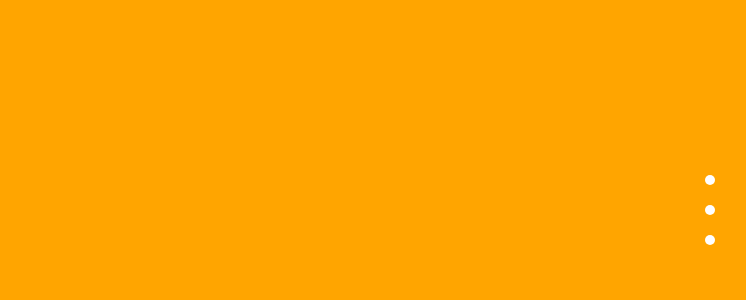
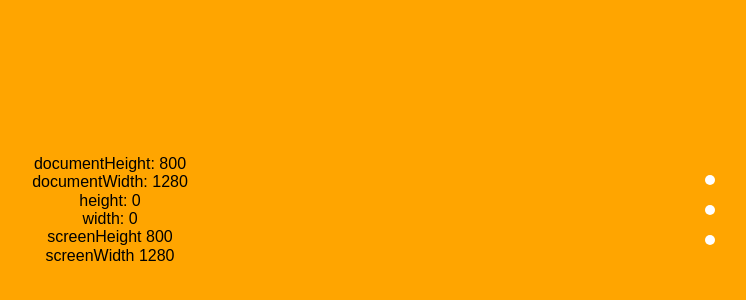
Before and after one commit to AshenFox/full-page-scroll, a React app: page / in a window 1280 px wide. Shown: the part 190-490 px from the top of the page, without its empty margins (530-1276 px from the left). Built offline with nearby package versions, Linux system fonts and the light colour scheme.

Commit message:
Commit 16:00 02.09.2020

```diff
--- a/src/components/FullPageSroll.jsx
+++ b/src/components/FullPageSroll.jsx
@@ -29,7 +29,15 @@ const FullPageSroll = ({
   resetY,
   setScreenDimensions,
 }) => {
-  const { isDown, contPosY, offsetY, offsetAxis, isHorMovable } = main;
+  const {
+    isDown,
+    contPosY,
+    offsetY,
+    offsetAxis,
+    isHorMovable,
+    screenHeight,
+    screenWidth,
+  } = main;
 
   const content = useRef(null);
   const section = useRef(null);
@@ -85,7 +93,7 @@ const FullPageSroll = ({
       : `translate3D(0px, ${contPosY + offsetY}px, 0px)`,
   };
 
-  /* let obj = {
+  let obj = {
     documentHeight: document.documentElement.clientHeight,
     documentWidth: document.documentElement.clientWidth,
   };
@@ -94,7 +102,7 @@ const FullPageSroll = ({
       ...obj,
       ...getElementDimensions(section.current),
     };
-  } */
+  }
 
   return (
     <div
@@ -121,8 +129,22 @@ const FullPageSroll = ({
         ref={content}
         style={style}
       >
-        <Section className='section section__1' ref={section}></Section>
-        <Section className='section section__2'></Section>
+        <Section className='section section__1' ref={section}>
+          <p>documentHeight: {obj.documentHeight}</p>
+          <p>documentWidth: {obj.documentWidth}</p>
+          <p>height: {obj.height}</p>
+          <p>width: {obj.width}</p>
+          <p>screenHeight {screenHeight}</p>
+          <p>screenWidth {screenWidth}</p>
+        </Section>
+        <Section className='section section__2'>
+          <p>documentHeight: {obj.documentHeight}</p>
+          <p>documentWidth: {obj.documentWidth}</p>
+          <p>height: {obj.height}</p>
+          <p>width: {obj.width}</p>
+          <p>screenHeight {screenHeight}</p>
+          <p>screenWidth {screenWidth}</p>
+        </Section>
         <Section className='section section__3'>
           <Slider />
         </Section>
@@ -171,4 +193,6 @@ const getElementDimensions = (el) => {
 <p>documentHeight: {obj.documentHeight}</p>
           <p>documentWidth: {obj.documentWidth}</p>
           <p>height: {obj.height}</p>
-          <p>width: {obj.width}</p>*/
+          <p>width: {obj.width}</p>
+
+          */
```
Also changed, not shown: 6 other files (tests, documents, lock files or other folders).
